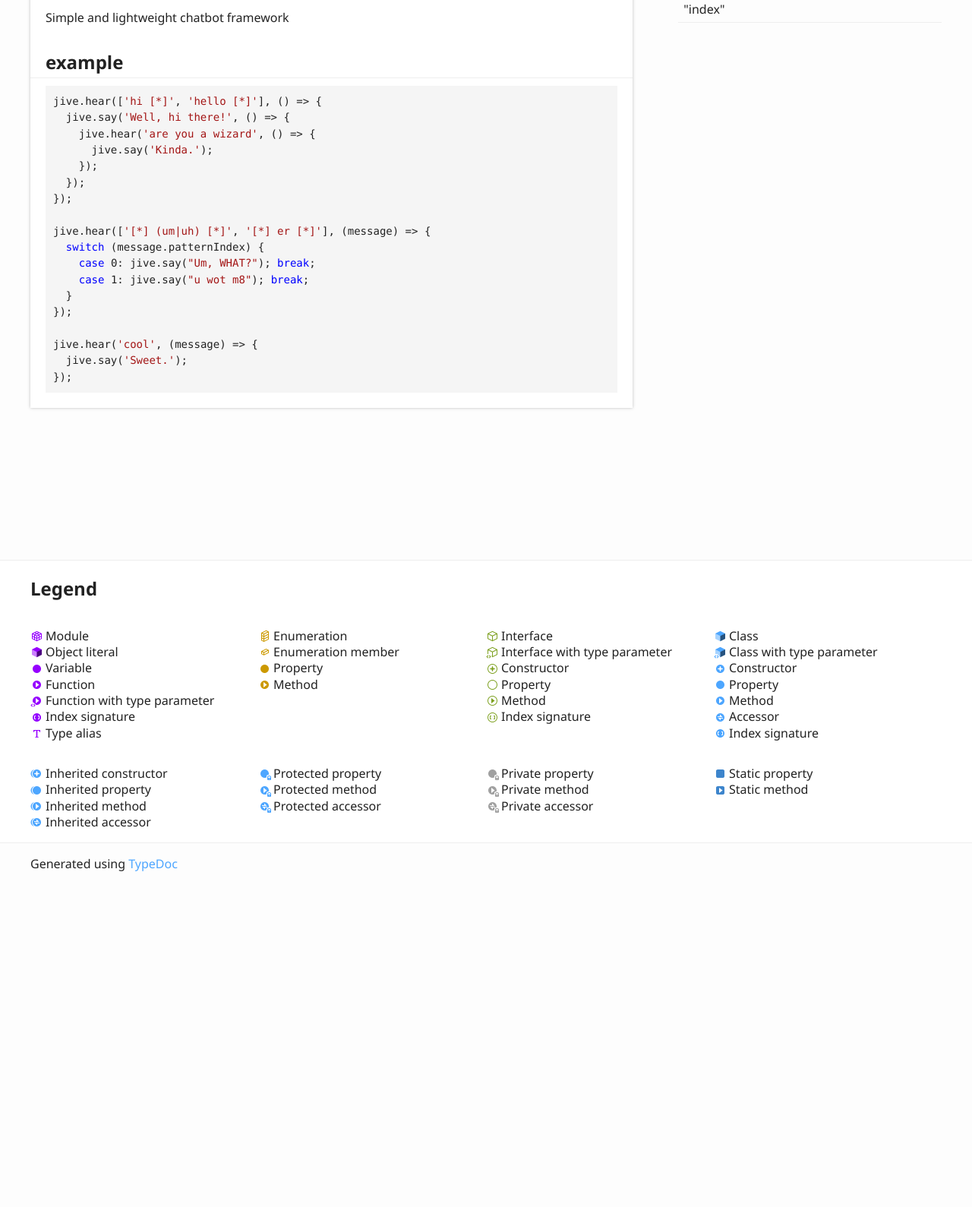
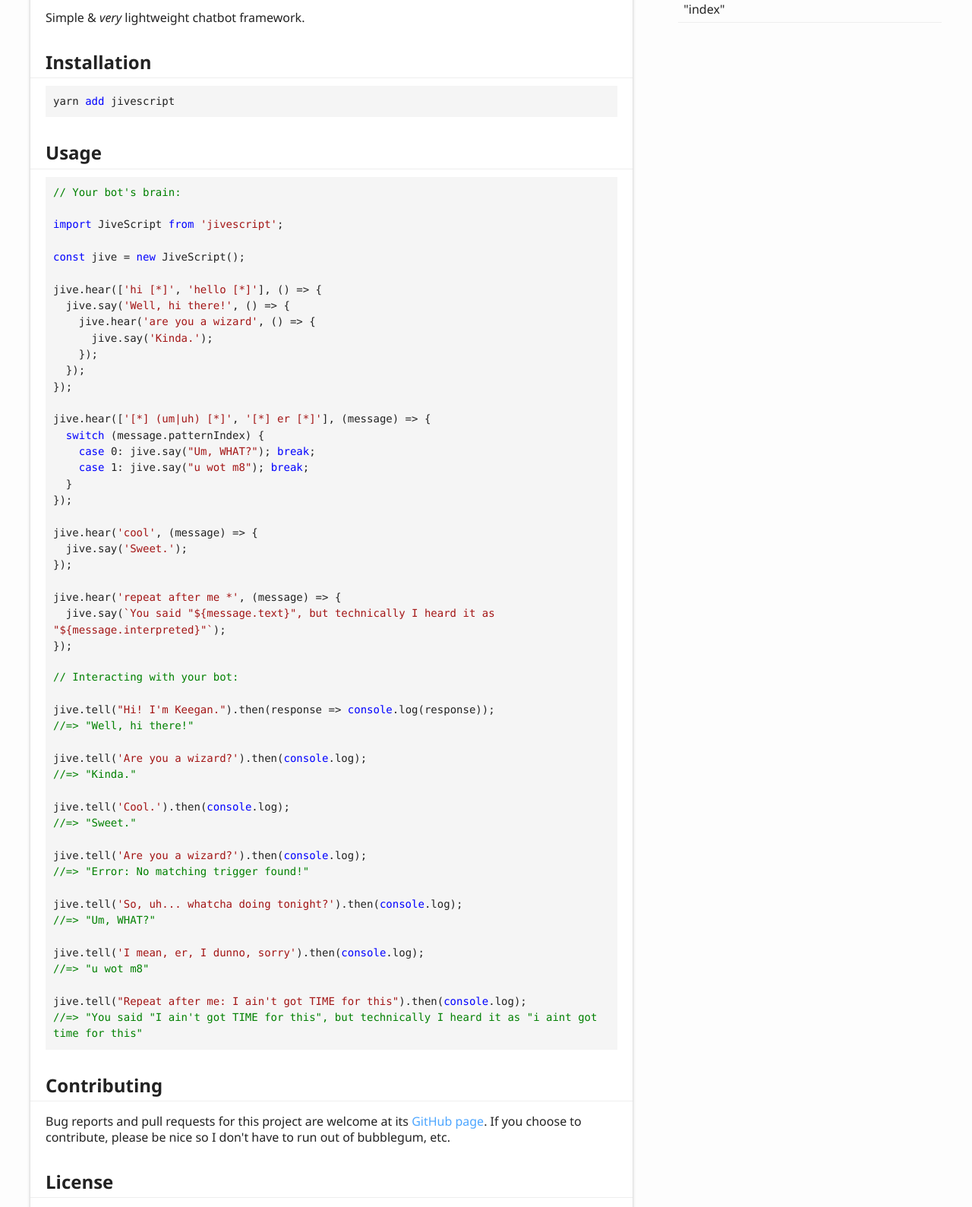
Before and after one commit to kjleitz/jivescript, a website built with webpack: page doc/index.html in a window 1280 px wide. Shown: the part 250-1839 px from the top of the page at 76% size. Before the commit the page ends 1414 px from the top, so only its background shows below. Built offline with nearby package versions, Linux system fonts and the light colour scheme.

Commit message:
more doc stuff

```diff
--- a/doc/index.html
+++ b/doc/index.html
@@ -65,9 +65,16 @@
 		<div class="col-8 col-content">
 			<div class="tsd-panel tsd-typography">
 				<h1 id="jivescript">JiveScript</h1>
-				<p>Simple and lightweight chatbot framework</p>
-				<h2 id="example">example</h2>
-				<pre><code class="language-js">jive.hear([<span class="hljs-string">'hi [*]'</span>, <span class="hljs-string">'hello [*]'</span>], () =&gt; {
+				<p>Simple &amp; <em>very</em> lightweight chatbot framework.</p>
+				<h2 id="installation">Installation</h2>
+				<pre><code>yarn <span class="hljs-keyword">add</span><span class="bash"> jivescript</span></code></pre><h2 id="usage">Usage</h2>
+				<pre><code class="language-js"><span class="hljs-comment">// Your bot's brain:</span>
+
+<span class="hljs-keyword">import</span> JiveScript <span class="hljs-keyword">from</span> <span class="hljs-string">'jivescript'</span>;
+
+<span class="hljs-keyword">const</span> jive = <span class="hljs-keyword">new</span> JiveScript();
+
+jive.hear([<span class="hljs-string">'hi [*]'</span>, <span class="hljs-string">'hello [*]'</span>], () =&gt; {
   jive.say(<span class="hljs-string">'Well, hi there!'</span>, () =&gt; {
     jive.hear(<span class="hljs-string">'are you a wizard'</span>, () =&gt; {
       jive.say(<span class="hljs-string">'Kinda.'</span>);
@@ -84,7 +91,37 @@ jive.hear([<span class="hljs-string">'[*] (um|uh) [*]'</span>, <span class="hljs
 
 jive.hear(<span class="hljs-string">'cool'</span>, (message) =&gt; {
   jive.say(<span class="hljs-string">'Sweet.'</span>);
+});
+
+jive.hear(<span class="hljs-string">'repeat after me *'</span>, (message) =&gt; {
+  jive.say(<span class="hljs-string">`You said "<span class="hljs-subst">${message.text}</span>", but technically I heard it as "<span class="hljs-subst">${message.interpreted}</span>"`</span>);
 });</code></pre>
+				<pre><code class="language-js"><span class="hljs-comment">// Interacting with your bot:</span>
+
+jive.tell(<span class="hljs-string">"Hi! I'm Keegan."</span>).then(<span class="hljs-function"><span class="hljs-params">response</span> =&gt;</span> <span class="hljs-built_in">console</span>.log(response));
+<span class="hljs-comment">//=&gt; "Well, hi there!"</span>
+
+jive.tell(<span class="hljs-string">'Are you a wizard?'</span>).then(<span class="hljs-built_in">console</span>.log);
+<span class="hljs-comment">//=&gt; "Kinda."</span>
+
+jive.tell(<span class="hljs-string">'Cool.'</span>).then(<span class="hljs-built_in">console</span>.log);
+<span class="hljs-comment">//=&gt; "Sweet."</span>
+
+jive.tell(<span class="hljs-string">'Are you a wizard?'</span>).then(<span class="hljs-built_in">console</span>.log);
+<span class="hljs-comment">//=&gt; "Error: No matching trigger found!"</span>
+
+jive.tell(<span class="hljs-string">'So, uh... whatcha doing tonight?'</span>).then(<span class="hljs-built_in">console</span>.log);
+<span class="hljs-comment">//=&gt; "Um, WHAT?"</span>
+
+jive.tell(<span class="hljs-string">'I mean, er, I dunno, sorry'</span>).then(<span class="hljs-built_in">console</span>.log);
+<span class="hljs-comment">//=&gt; "u wot m8"</span>
+
+jive.tell(<span class="hljs-string">"Repeat after me: I ain't got TIME for this"</span>).then(<span class="hljs-built_in">console</span>.log);
+<span class="hljs-comment">//=&gt; "You said "I ain't got TIME for this", but technically I heard it as "i aint got time for this"</span></code></pre>
+				<h2 id="contributing">Contributing</h2>
+				<p>Bug reports and pull requests for this project are welcome at its <a href="https://github.com/kjleitz/jivescript">GitHub page</a>. If you choose to contribute, please be nice so I don&#39;t have to run out of bubblegum, etc.</p>
+				<h2 id="license">License</h2>
+				<p>This project is open source, under the terms of the <a href="https://github.com/kjleitz/jivescript/blob/master/LICENSE">MIT license</a>.</p>
 			</div>
 		</div>
 		<div class="col-4 col-menu menu-sticky-wrap menu-highlight">
```
Also changed, not shown: doc/classes/_index_.jivescript.html (+8 -8 lines), doc/interfaces/_index_.message.html (+4 -4 lines), doc/interfaces/_index_.trigger.html (+2 -2 lines), doc/interfaces/_index_.triggermatchinfo.html (+4 -4 lines), doc/interfaces/_index_.triggertier.html (+2 -2 lines), doc/modules/_index_.html (+3 -3 lines).
